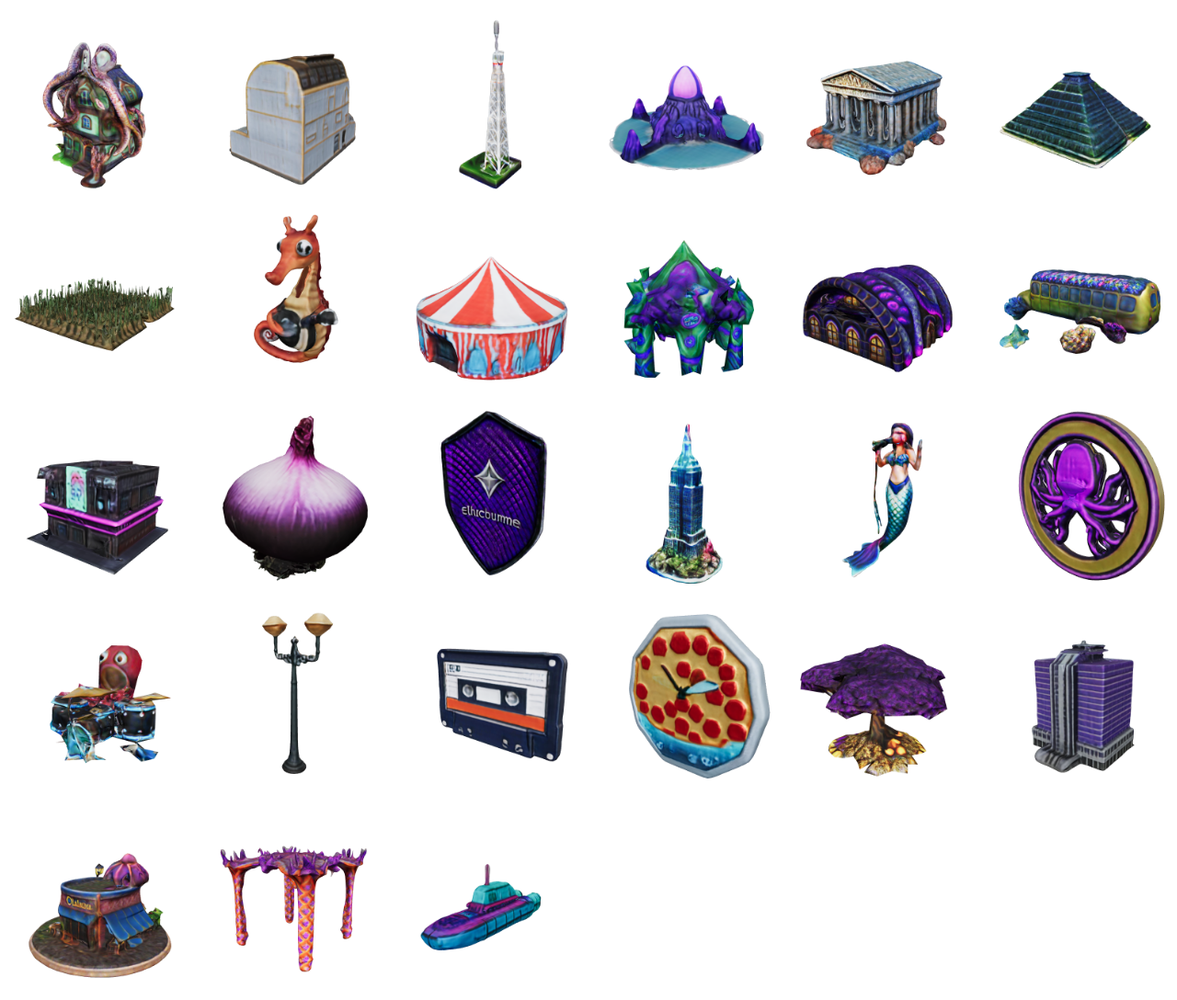
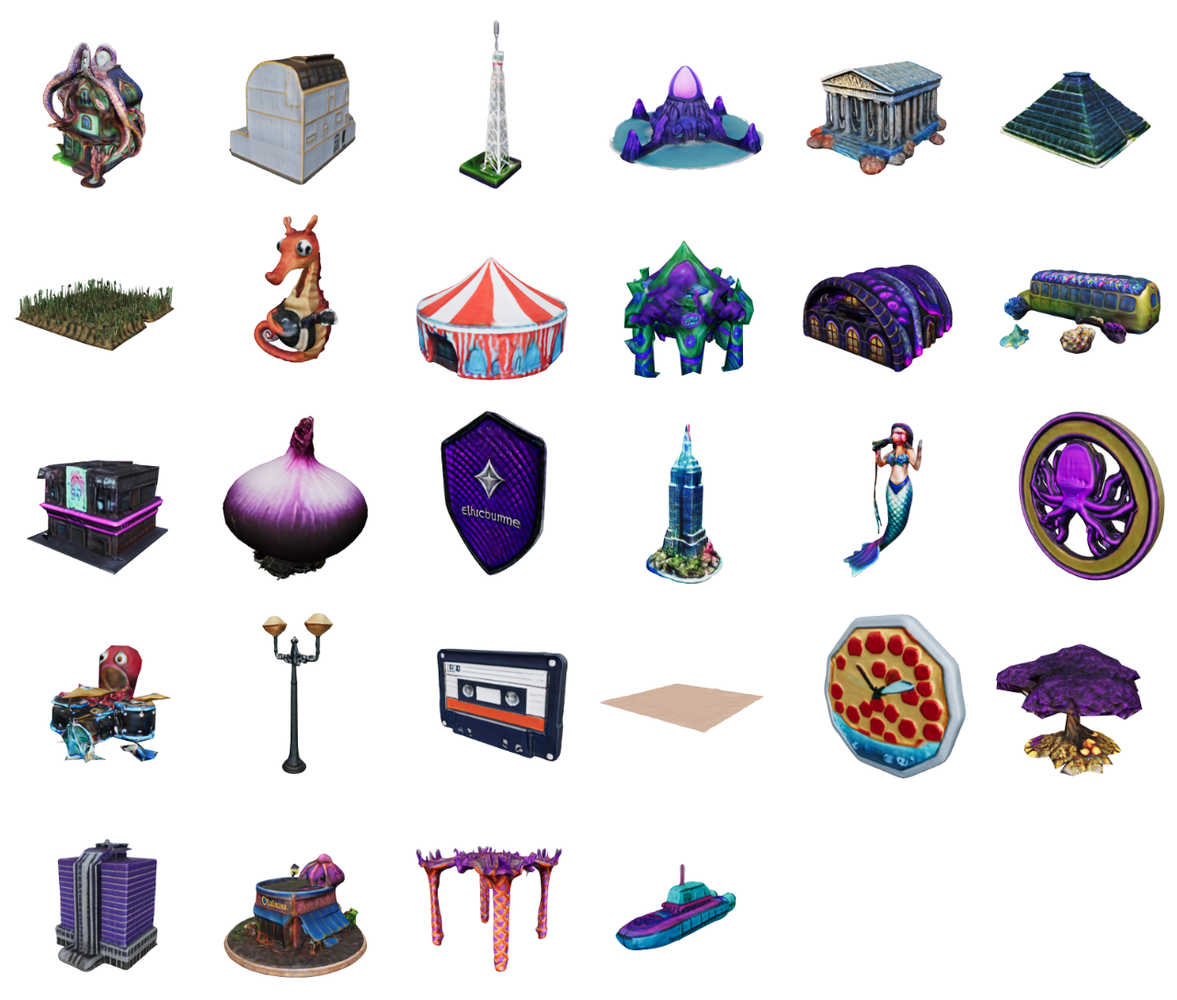
Before and after one commit to M3-org/metaville, a website: page index.html in a window 1280 px wide. Shown: the whole page at 92% size. Drawn offline with Linux system fonts and the light colour scheme.

Commit message:
Update READMEs

```diff
--- a/index.html
+++ b/index.html
@@ -39,6 +39,7 @@
   <a href=models/a56bda251b6f_4e23c792b6f8_Underwater_Octopus_.glb><img src=models/a56bda251b6f_4e23c792b6f8_Underwater_Octopus_.png></a>
   <a href=models/c26056a48278_666d71d60755_shell_streetlights_.glb><img src=models/c26056a48278_666d71d60755_shell_streetlights_.png></a>
   <a href=models/76eff27ef71f_fe4c9c9f2b52_A_retro_icon_of_a_c.glb><img src=models/76eff27ef71f_fe4c9c9f2b52_A_retro_icon_of_a_c.png></a>
+  <a href=models/desert.glb><img src=models/desert.png></a>
   <a href=models/91b6191aea87_e29d3620d146_underwater_pizza_cl.glb><img src=models/91b6191aea87_e29d3620d146_underwater_pizza_cl.png></a>
   <a href=models/9494aeb304bd_76f516dea419_a_giant_purple_tree.glb><img src=models/9494aeb304bd_76f516dea419_a_giant_purple_tree.png></a>
   <a href=models/9d3f0d0d2ead_b182b18f7fa1_hibrido_entre_un_ed.glb><img src=models/9d3f0d0d2ead_b182b18f7fa1_hibrido_entre_un_ed.png></a>
```
Also changed, not shown: README.md, models/desert.png (added).
